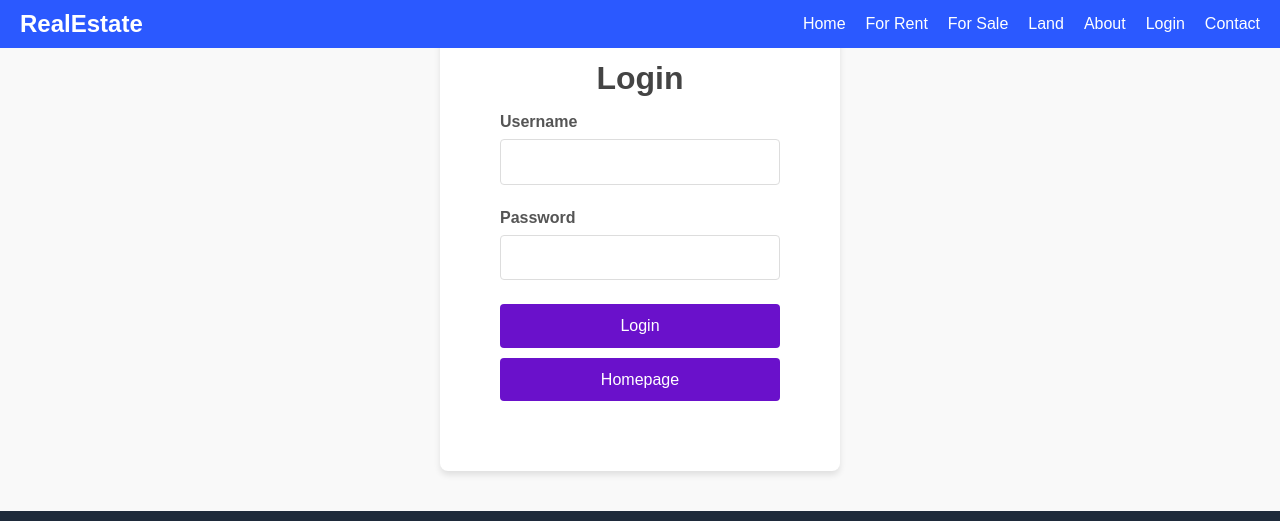
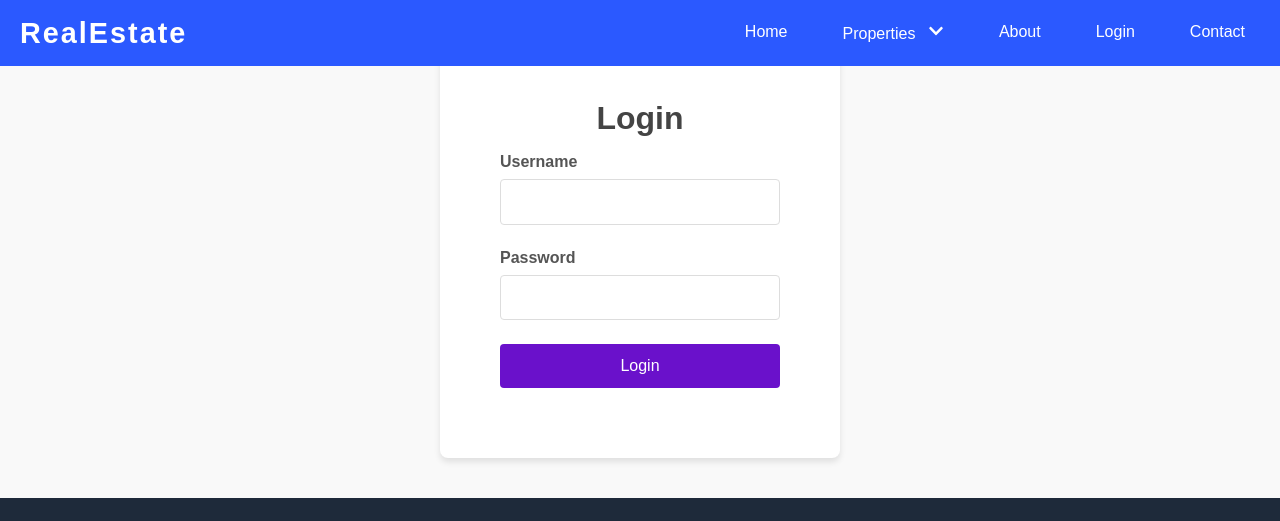
Before and after one commit to jafar99/veer_property_frontend, a React (Create React App) app: page /login in a window 1280 px wide. Shown: the top 521 px of the page. Built offline with nearby package versions, Linux system fonts and the light colour scheme.

Commit message:
added deatils functionlity in homepage

```diff
--- a/package.json
+++ b/package.json
@@ -10,6 +10,7 @@
     "react": "^18.3.1",
     "react-bootstrap": "^2.10.6",
     "react-dom": "^18.3.1",
+    "react-icons": "^5.4.0",
     "react-responsive-carousel": "^3.2.23",
     "react-router-dom": "^7.0.2",
     "react-scripts": "5.0.1",
--- a/src/components/Navbar.css
+++ b/src/components/Navbar.css
@@ -1,42 +1,91 @@
+/* Navbar Styling */
 .navbar {
   display: flex;
   justify-content: space-between;
   align-items: center;
-  padding: 10px 20px;
+  padding: 15px 20px;
   background-color: #2b59ff;
+  /* box-shadow: 0 2px 5px rgba(0, 0, 0, 0.1); */
   color: white;
   position: fixed;
   width: 100%;
   top: 0;
-  overflow: auto;
+  z-index: 100;
+  margin-bottom: 40px;
 }
 
 .navbar-logo {
-  font-size: 1.5rem;
+  font-size: 1.8rem;
   font-weight: bold;
+  letter-spacing: 2px;
+  cursor: pointer;
 }
 
 .hamburger {
-  font-size: 1.8rem;
+  font-size: 2rem;
   cursor: pointer;
   display: none;
 }
 
 .navbar-menu {
   display: flex;
-  gap: 20px;
+  gap: 25px;
   list-style: none;
+}
+
+.navbar-menu li {
+  position: relative;
 }
 
 .navbar-menu li a {
   text-decoration: none;
   color: white;
+  padding: 8px 15px;
+  display: block;
+  border-radius: 5px;
 }
 
-.navbar-menu.open {
+.navbar-menu li a:hover {
+  background-color: #1a47b1;
+}
+
+.navbar-menu .dropdown:hover .dropdown-menu {
   display: block;
 }
 
+/* Add icon styles */
+.dropdown-icon {
+  margin-left: 8px;
+  transition: transform 0.3s ease-in-out;
+}
+
+.dropdown.open .dropdown-icon {
+  transform: rotate(180deg);
+}
+
+.dropdown-menu {
+  display: none;
+  position: absolute;
+  top: 100%;
+  left: 0;
+  background-color: #444;
+  list-style: none;
+  padding: 10px;
+  border-radius: 8px;
+  min-width: 180px;
+}
+
+.dropdown-menu li a {
+  color: white;
+  padding: 10px 20px;
+  border-radius: 5px;
+}
+
+.dropdown-menu li a:hover {
+  background-color: #1a47b1;
+}
+
+/* Responsive Styles */
 @media (max-width: 768px) {
   .hamburger {
     display: block;
@@ -47,9 +96,34 @@
     flex-direction: column;
     background-color: #444;
     padding: 10px;
+    position: absolute;
+    top: 70px;
+    right: 0;
+    width: 250px;
   }
 
   .navbar-menu.open {
     display: flex;
   }
+
+  .navbar-menu .dropdown {
+    position: static;
+  }
+
+  .navbar-menu .dropdown-menu {
+    position: relative;
+    top: 0;
+    left: 0;
+    display: none;
+    background-color: #555;
+    width: 100%;
+  }
+
+  .navbar-menu .dropdown.open .dropdown-menu {
+    display: block;
+  }
+
+  .navbar-menu li a {
+    padding: 15px;
+  }
 }
--- a/src/components/Navbar.js
+++ b/src/components/Navbar.js
@@ -1,20 +1,39 @@
 import React, { useState } from 'react';
 import './Navbar.css';
+// Import the necessary icon from React Icons
+import { FaChevronDown } from 'react-icons/fa';
 
 const Navbar = () => {
     const [menuOpen, setMenuOpen] = useState(false);
+    const [dropdownOpen, setDropdownOpen] = useState(false);
+
+    const toggleDropdown = () => {
+        setDropdownOpen(!dropdownOpen);
+    };
 
     return (
         <nav className="navbar">
-            <div className="navbar-logo">RealEstate</div>
+            <div className="navbar-logo">
+                <a href="/">RealEstate</a>
+                </div>
             <div className="hamburger" onClick={() => setMenuOpen(!menuOpen)}>
                 ☰
             </div>
             <ul className={`navbar-menu ${menuOpen ? 'open' : ''}`}>
                 <li><a href="/">Home</a></li>
-                <li><a href="/properties/rent">For Rent</a></li>
-                <li><a href="/properties/sale">For Sale</a></li>
-                <li><a href="/properties/land">Land</a></li>
+                <li
+                    className={`dropdown ${dropdownOpen ? 'open' : ''}`}
+                    onClick={toggleDropdown}
+                >
+                    <a href="#properties">
+                        Properties <FaChevronDown className="dropdown-icon" />
+                    </a>
+                    <ul className="dropdown-menu">
+                        <li><a href="/properties/rent">For Rent</a></li>
+                        <li><a href="/properties/sale">For Sale</a></li>
+                        <li><a href="/properties/land">Land</a></li>
+                    </ul>
+                </li>
                 <li><a href="#about">About</a></li>
                 <li><a href="/login">Login</a></li>
                 <li><a href="#contact">Contact</a></li>
--- a/src/components/PropertyCards.js
+++ b/src/components/PropertyCards.js
@@ -32,8 +32,12 @@ const PropertyCards = () => {
   }, [activeTab]);
 
   const loadMore = () => {
-    // Navigate to a specific route when "Show More" is clicked
     navigate(`/properties/${activeTab}`);
+  };
+
+  const viewDetails = (propertyId) => {
+    // Navigate to the details page with the property's ID
+    navigate(`/property/${propertyId}`);
   };
 
   return (
@@ -87,7 +91,12 @@ const PropertyCards = () => {
               <h3>{property.title}</h3>
               <p>Type: {property.type}</p>
               <p>Price: ${property.price}</p>
-              <button className="view-button">View Details</button>
+              <button
+                className="view-button"
+                onClick={() => viewDetails(property._id)}
+              >
+                View Details
+              </button>
             </div>
           ))}
         </div>
--- a/src/index.css
+++ b/src/index.css
@@ -53,4 +53,5 @@ body {
 
 .content {
   flex: 1; /* Ensures this section grows to fill available space */
+  margin-top: 40px;
 }
--- a/src/pages/LoginPage.js
+++ b/src/pages/LoginPage.js
@@ -63,9 +63,9 @@ const LoginPage = () => {
           Login
         </button>
 
-        <button onClick={handleHomepage} className="login-button">
+        {/* <button onClick={handleHomepage} className="login-button">
             Homepage
-        </button>
+        </button> */}
 
       </form>
     </div>
```
Also changed, not shown: src/pages/Home.js (+0 -10 lines), 1 other file (tests, documents, lock files or other folders).
